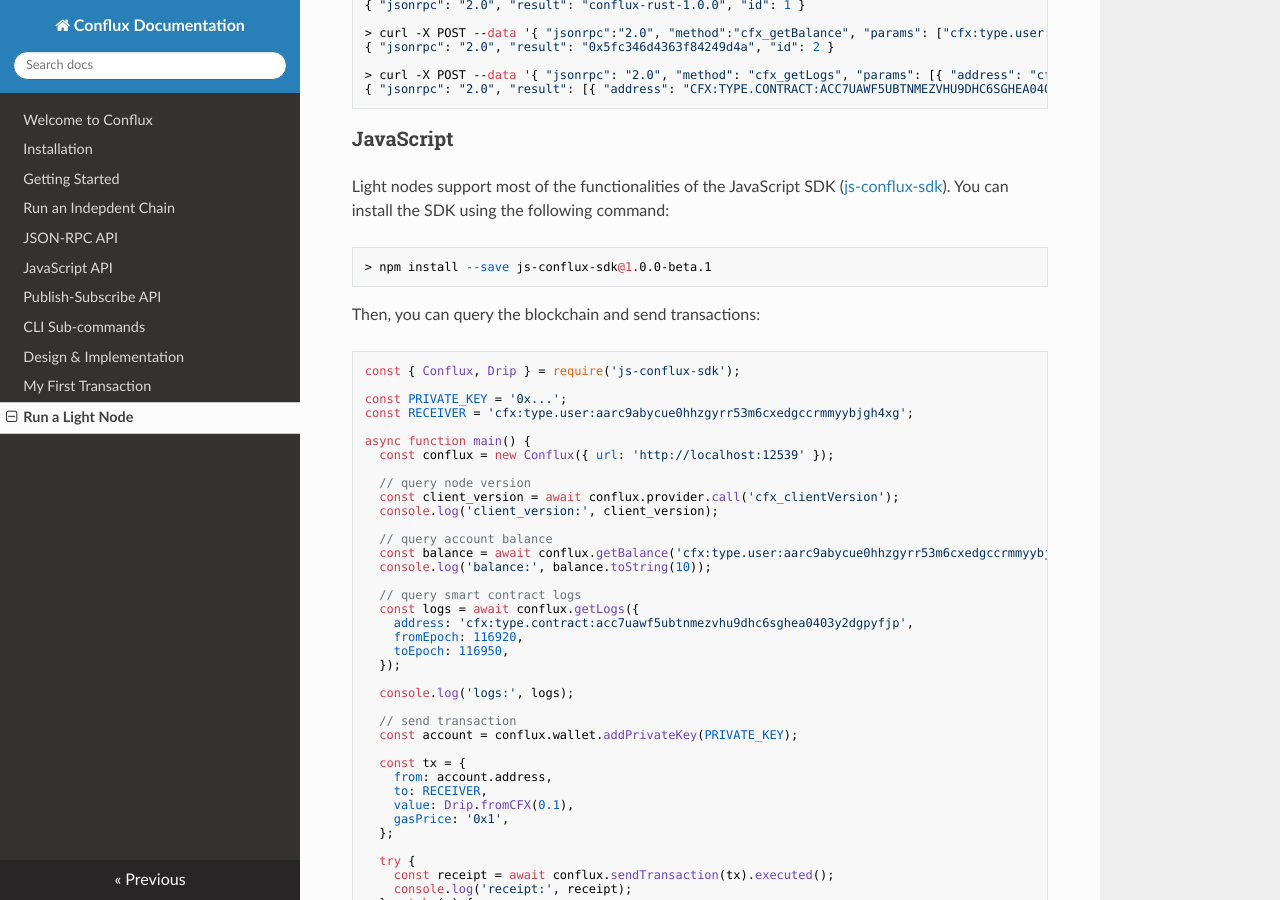
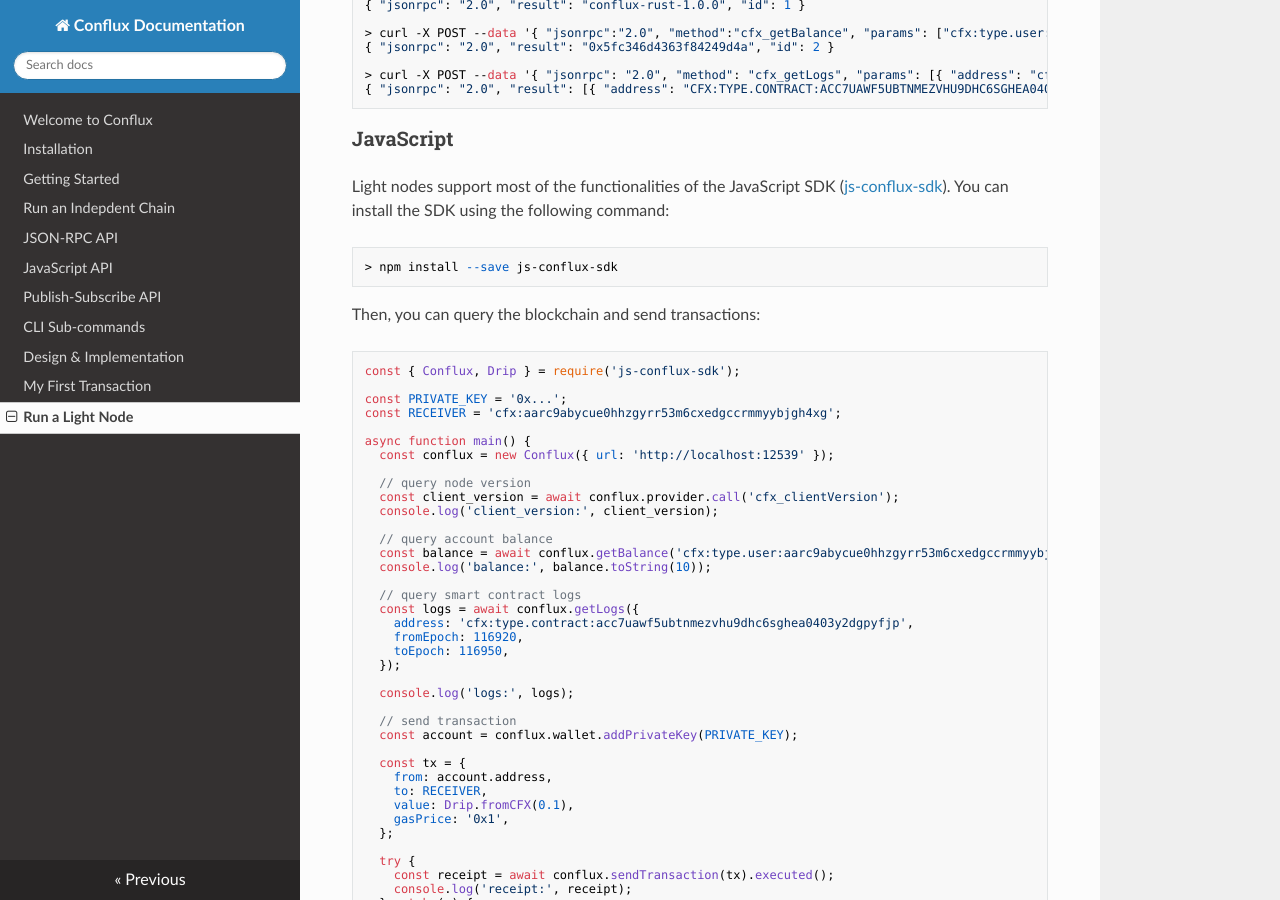
Before and after one commit to Conflux-Chain/conflux-doc, an MkDocs documentation site: the page built from docs/light-nodes.md, in a window 1280 px wide and 900 px high, scrolled down 1318 px. Built offline with MkDocs 1.6.1, drawn with Linux system fonts in a browser that asks for light colours; nearby versions of some CDN libraries.

Commit message:
Update js-sdk version

````diff
--- a/docs/light-nodes.md
+++ b/docs/light-nodes.md
@@ -61,7 +61,7 @@
 Light nodes support most of the functionalities of the JavaScript SDK ([js-conflux-sdk](https://www.npmjs.com/package/js-conflux-sdk)). You can install the SDK using the following command:
 
 ```
-> npm install --save js-conflux-sdk@1.0.0-beta.1
+> npm install --save js-conflux-sdk
 ```
 
 Then, you can query the blockchain and send transactions:
@@ -70,7 +70,7 @@
 const { Conflux, Drip } = require('js-conflux-sdk');
 
 const PRIVATE_KEY = '0x...';
-const RECEIVER = 'cfx:type.user:aarc9abycue0hhzgyrr53m6cxedgccrmmyybjgh4xg';
+const RECEIVER = 'cfx:aarc9abycue0hhzgyrr53m6cxedgccrmmyybjgh4xg';
 
 async function main() {
   const conflux = new Conflux({ url: 'http://localhost:12539' });
````
